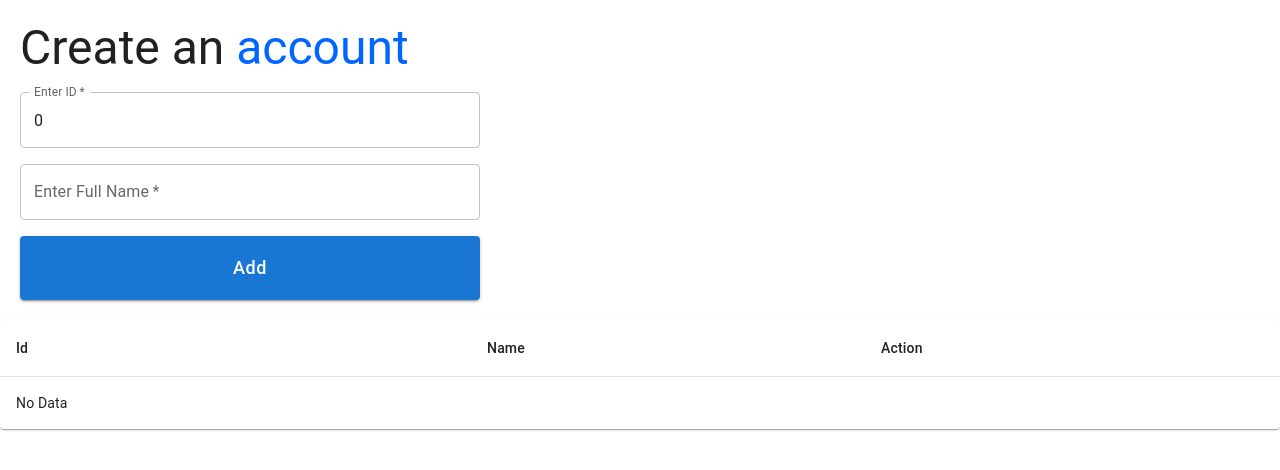
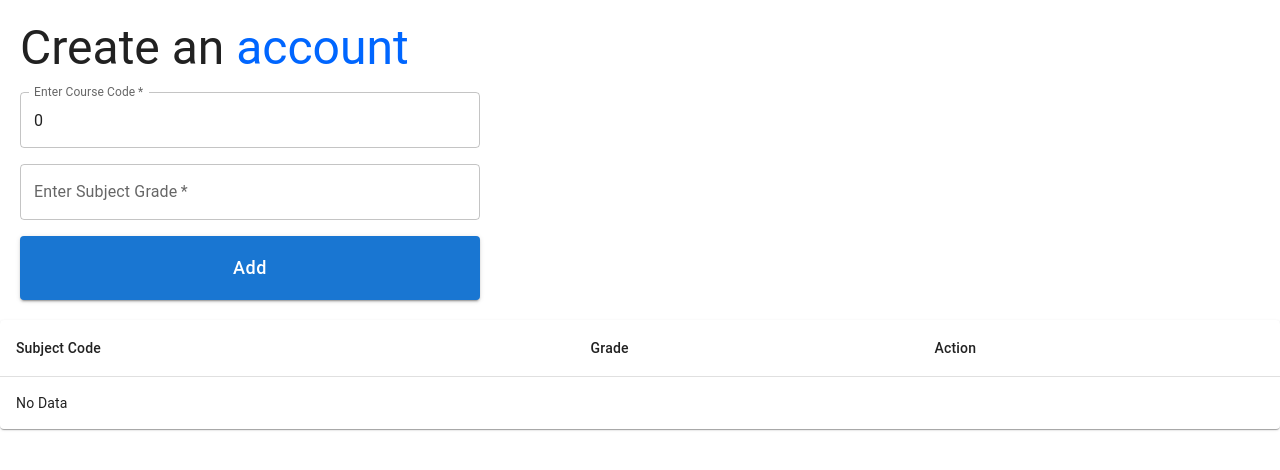
Before and after one commit to Dilini-Shashikala-Gnanarathne/Let-Me-Do, a React (Create React App) app in the folder frontend/: page /Users in a window 1280 px wide. Shown: the top 470 px of the page. Built offline with nearby package versions, Linux system fonts and the light colour scheme; no server answers.

Commit message:
Changed Frontend

```diff
--- a/frontend/src/Users/UserForm.js
+++ b/frontend/src/Users/UserForm.js
@@ -1,5 +1,5 @@
 import React, { useEffect, useState } from 'react';
-import { TextField, Button, FormControl, InputLabel, Select, MenuItem, Grid, Typography } from '@mui/material';
+import { TextField, Button, Grid, Typography } from '@mui/material';
 
 const CreateAccount = ({addUser, submited,data,isEddit,updateUser}) => {
   const [id, setId] =useState(0);
@@ -18,9 +18,7 @@ const CreateAccount = ({addUser, submited,data,isEddit,updateUser}) => {
       setName(data.name);
     }
   },[data])
-  // const[password,setPassword] = useState('');
-  // const[email,setEmail]=useState('');
-  // const[gender,setGender] = useState()
+
 
   return (
     <Grid sx={{padding:'20px',width:'500px',position:'center'}}>
@@ -31,7 +29,7 @@ const CreateAccount = ({addUser, submited,data,isEddit,updateUser}) => {
       <Grid mb={2}>
           <TextField
             fullWidth
-            label="Enter ID"
+            label="Enter Course Code"
             variant="outlined"
             name="id"
             value={id}
@@ -42,7 +40,7 @@ const CreateAccount = ({addUser, submited,data,isEddit,updateUser}) => {
         <Grid mb={2}>
           <TextField
             fullWidth
-            label="Enter Full Name"
+            label="Enter Subject Grade"
             variant="outlined"
             name="name"
             value={name}
@@ -50,45 +48,6 @@ const CreateAccount = ({addUser, submited,data,isEddit,updateUser}) => {
             required
           />
         </Grid>
-        {/* <Grid mb={2}>
-          <TextField
-            fullWidth
-            label="Enter Your Email"
-            variant="outlined"
-            type="email"
-            name="email"
-            value={email}
-            onChange={e=>setEmail(e.target.value)}
-            required
-          />
-        </Grid>
-        <Grid mb={2}>
-          <TextField
-            fullWidth
-            label="Enter Your Password"
-            variant="outlined"
-            type="password"
-            name="password"
-            value={password}
-            onChange={e=>setPassword(e.target.value)}
-            required
-          />
-        </Grid>
-        <Grid mb={2}>
-          <FormControl fullWidth variant="outlined">
-            <InputLabel id="role-label">Are you a:</InputLabel>
-            <Select
-              labelId="role-label"
-              label="Are you a:"
-              name="role"
-              value={gender}
-              onChange={e=>setGender(e.target.value)}
-            >
-              <MenuItem value="viewer">Viewer</MenuItem>
-              <MenuItem value="Packing">Packing</MenuItem>
-            </Select>
-          </FormControl>
-        </Grid> */}
         <Grid mt={2}>
           <Button
             type="submit"
--- a/frontend/src/Users/UserTable.js
+++ b/frontend/src/Users/UserTable.js
@@ -10,11 +10,8 @@ const  UserTable=({rows,selectedUser,deleteUser}) =>{
         <Table>
             <TableHead>
                 <TableRow>
-                    <TableCell>Id</TableCell>
-                    <TableCell>Name</TableCell>
-                    {/* <TableCell>Email</TableCell>
-                    <TableCell>Password</TableCell>
-                    <TableCell>Gender</TableCell> */}
+                    <TableCell>Subject Code</TableCell>
+                    <TableCell>Grade</TableCell>
                     <TableCell>Action</TableCell>
                 </TableRow>
             </TableHead>
@@ -25,9 +22,6 @@ const  UserTable=({rows,selectedUser,deleteUser}) =>{
                         <TableRow key={row.id} sx={{'&:last-child td, &:last-child th':{border:0}}}>
                             <TableCell component='th' scope='row'>{row.id}</TableCell>
                             <TableCell component='th' scope='row'>{row.name}</TableCell>
-                            {/* <TableCell component='th' scope='row'>{row.email}</TableCell>
-                            <TableCell component='th' scope='row'>{row.password}</TableCell>
-                            <TableCell component='th' scope='row'>{row.gender}</TableCell> */}
                             <TableCell >
                                 <Button
                                 sx={{margin :'0px 10px'}}
--- a/frontend/src/index.js
+++ b/frontend/src/index.js
@@ -5,7 +5,6 @@ import App from './App';
 import reportWebVitals from './reportWebVitals';
 import {BrowserRouter, Routes, Route} from 'react-router-dom'
 import Users from './Users/Users';
-
 const root = ReactDOM.createRoot(document.getElementById('root'));
 root.render(
   <BrowserRouter>
```
Also changed, not shown: frontend/src/Users/Show.js (deleted, +0 -48 lines).
